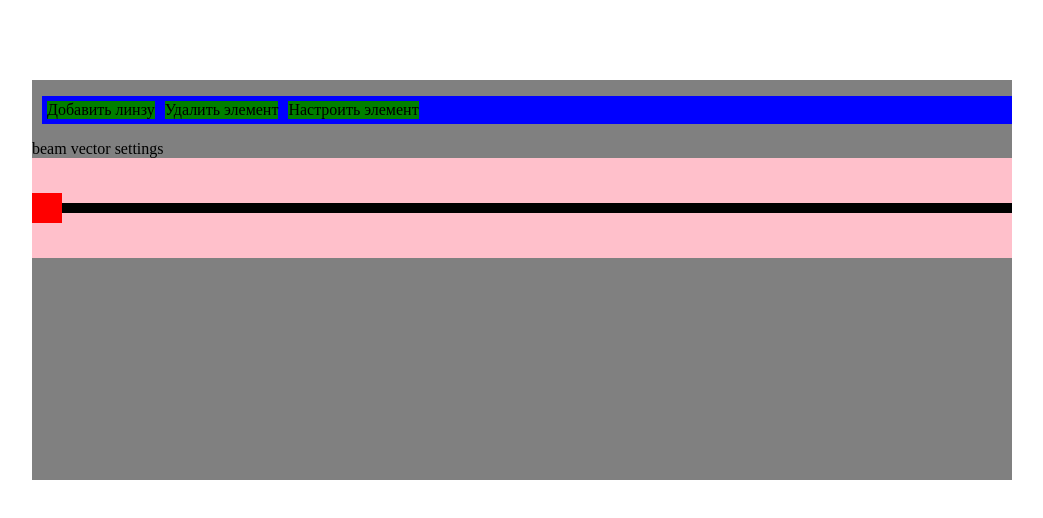
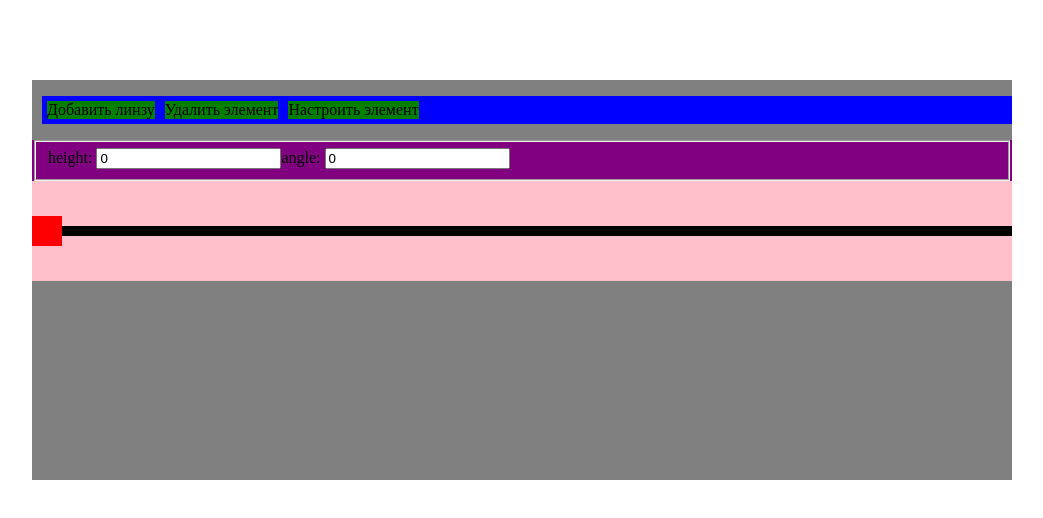
Before and after one commit to ynoplanetashka2/psu_works, a React (Vite) app in the folder optics-matrix/: page / in a window 1280 px wide. Shown: the top 518 px of the page, without its empty margins (118-1161 px from the left). Built offline with nearby package versions, Linux system fonts and the light colour scheme.

Commit message:
implemented BeamVectorSettings-comp

```diff
--- a/optics-matrix/src/components/BeamVectorSettings.tsx
+++ b/optics-matrix/src/components/BeamVectorSettings.tsx
@@ -1,7 +1,47 @@
+import { useId } from "react";
+import { BeamVector } from "../optics-matrix-model/BeamVector";
+
 type Props = {
   style?: React.HTMLAttributes<HTMLDivElement>["style"];
+  beamVector: BeamVector;
+  onUpdateBeamVector: (_: BeamVector) => void;
 };
 
-export function BeamVectorSettings({ style = {} }: Props) {
-  return "beam vector settings";
+export function BeamVectorSettings({
+  style = {},
+  beamVector,
+  onUpdateBeamVector,
+}: Props) {
+  const inputsId = useId();
+  const heightInputId = `${inputsId}-height-input`;
+  const angleInputId = `${inputsId}-angle-input`;
+  function handleHeightChange(event: React.ChangeEvent<HTMLInputElement>) {
+    onUpdateBeamVector([Number(event.target.value), beamVector[1]]);
+  }
+  function handleAngleChange(event: React.ChangeEvent<HTMLInputElement>) {
+    onUpdateBeamVector([beamVector[0], Number(event.target.value)]);
+  }
+  return (
+    <div
+      style={{
+        background: "purple",
+        ...style,
+      }}
+    >
+      <fieldset>
+        <label htmlFor={heightInputId}>height: </label>
+        <input
+          id={heightInputId}
+          onChange={handleHeightChange}
+          value={beamVector[0]}
+        />
+        <label htmlFor={angleInputId}>angle: </label>
+        <input
+          id={angleInputId}
+          onChange={handleAngleChange}
+          value={beamVector[1]}
+        />
+      </fieldset>
+    </div>
+  );
 }
--- a/optics-matrix/src/components/OpticApp.tsx
+++ b/optics-matrix/src/components/OpticApp.tsx
@@ -12,6 +12,7 @@ export function OpticApp() {
     setAppState,
     appState,
     beamVector,
+    setBeamVector,
     updateLensInConfig,
   } = useOpticApp();
   return (
@@ -41,6 +42,8 @@ export function OpticApp() {
             ...lensInfo,
           });
         }}
+        beamVector={beamVector}
+        onUpdateBeamVector={(newBeamVector) => setBeamVector(newBeamVector)}
       />
       <OpticCanvas
         style={{
--- a/optics-matrix/src/components/OpticsObjectsSettings.tsx
+++ b/optics-matrix/src/components/OpticsObjectsSettings.tsx
@@ -1,3 +1,4 @@
+import { BeamVector } from "../optics-matrix-model/BeamVector";
 import { BeamVectorSettings } from "./BeamVectorSettings";
 import { LensSettings } from "./LensSettings";
 
@@ -10,16 +11,23 @@ type Props = {
   style?: React.HTMLAttributes<HTMLDivElement>["style"];
   lensInfo: LensInfo | null;
   onUpdateLensInfo: (_: LensInfo) => void;
+  beamVector: BeamVector;
+  onUpdateBeamVector: (_: BeamVector) => void;
 };
 
 export function OpticsObjectsSettings({
   style = {},
   lensInfo,
   onUpdateLensInfo,
+  beamVector,
+  onUpdateBeamVector,
 }: Props) {
   return (
     <div style={style}>
-      <BeamVectorSettings />
+      <BeamVectorSettings
+        beamVector={beamVector}
+        onUpdateBeamVector={onUpdateBeamVector}
+      />
       {lensInfo && (
         <LensSettings lensInfo={lensInfo} onUpdateLensInfo={onUpdateLensInfo} />
       )}
```
